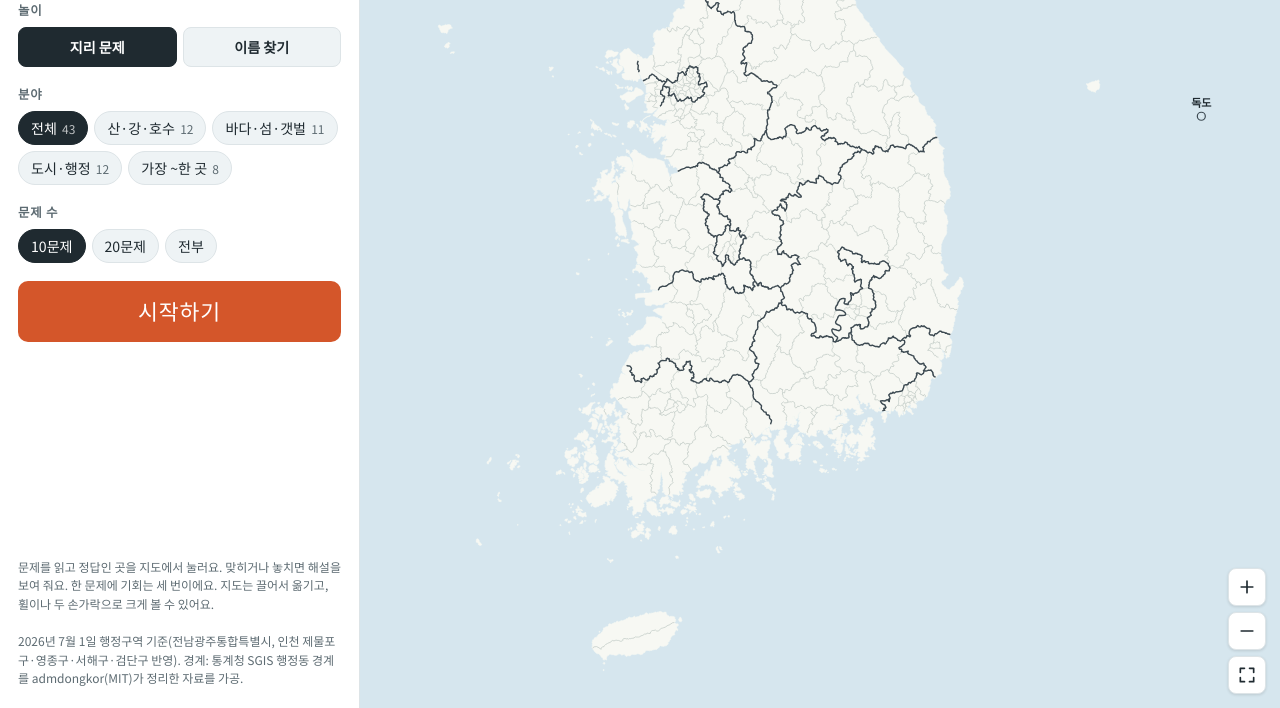
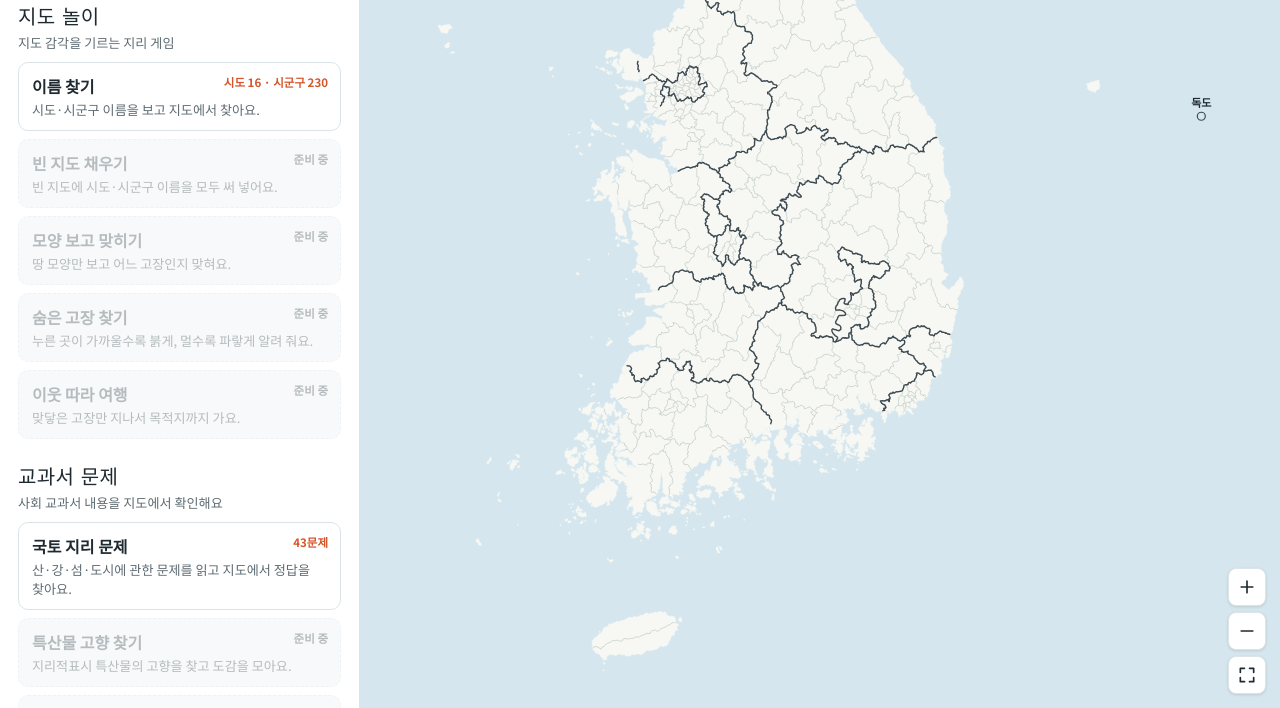
Before and after one commit to ggcrunch00/map-master-korea, a plain HTML site: page index.html in a window 1280 px wide. Shown: the part 92-800 px from the top of the page. Drawn offline with Linux system fonts and the light colour scheme.

Commit message:
게임 목록을 묶음별로 나눔: 지도 놀이 · 교과서 문제 · 역사
- 첫 화면을 게임 목록으로(묶음마다 게임 카드, 준비 중인 게임도 보임)
- 게임을 고르면 설정 화면, '게임 목록'으로 돌아가기
- 주소 끝 #find, #quiz 로 게임 설정 바로 열기(수업 링크용)
- 새 게임은 GAMES 목록에 한 줄 추가
- 점검 스크립트를 새 메뉴에 맞춤

Co-Authored-By: Claude Opus 5.5 <noreply@anthropic.com>
Claude-Session: https://claude.ai/code/session_01HK9GuKcfjroBz1ef3L7b4B

```diff
--- a/index.html
+++ b/index.html
@@ -86,6 +86,25 @@ button:focus-visible, [tabindex]:focus-visible { outline: 3px solid var(--accent
 .note { font-size: 0.75rem; color: var(--muted); line-height: 1.55; margin: auto 0 0; }
 .best { font-size: 0.85rem; color: var(--muted); margin: 0; font-variant-numeric: tabular-nums; }
 
+
+/* 게임 목록 */
+.groups { display: flex; flex-direction: column; gap: 22px; }
+.group h2 { font-family: var(--display); font-weight: 400; font-size: 1.25rem; margin: 0; letter-spacing: 0.02em; }
+.group > p { margin: 2px 0 10px; font-size: 0.82rem; color: var(--muted); }
+.cards { display: grid; gap: 8px; }
+.card { display: grid; gap: 2px; text-align: left; border: 1.5px solid var(--panel-line); background: var(--panel); border-radius: var(--r); padding: 11px 13px; position: relative; }
+.card b { font-size: 1rem; padding-right: 64px; }
+.card span { font-size: 0.82rem; color: var(--muted); line-height: 1.45; word-break: keep-all; }
+.card em { position: absolute; top: 11px; right: 12px; font-style: normal; font-size: 0.72rem; font-weight: 700; color: var(--accent); }
+.card:not(:disabled):hover { border-color: var(--accent); }
+.card:disabled { background: var(--chip); border-style: dashed; cursor: default; }
+.card:disabled b { color: var(--muted); }
+.card:disabled em { color: var(--muted); }
+.back { display: inline-flex; align-items: center; gap: 4px; align-self: flex-start; border: 0; background: none; padding: 4px 6px 4px 0; color: var(--muted); font-weight: 700; font-size: 0.88rem; }
+.back svg { width: 18px; height: 18px; stroke: currentColor; fill: none; stroke-width: 2.2; stroke-linecap: round; stroke-linejoin: round; }
+.setup-head h2 { font-family: var(--display); font-weight: 400; font-size: 1.6rem; margin: 0; line-height: 1.15; }
+.setup-head p:last-child { margin: 6px 0 0; font-size: 0.88rem; color: var(--muted); line-height: 1.5; word-break: keep-all; }
+.setup-head .label { margin-bottom: 4px; }
 /* 문제 화면 */
 .hud { display: flex; gap: 8px; font-variant-numeric: tabular-nums; }
 .hud div { flex: 1; background: var(--chip); border-radius: 8px; padding: 8px 10px; }
@@ -181,13 +200,19 @@ button:disabled { opacity: 0.45; cursor: default; }
     </div>
 
     <!-- 처음 화면 -->
-    <section id="menu" style="display:contents">
-      <div>
-        <p class="label">놀이</p>
-        <div class="chips seg" id="modeChips">
-          <button class="chip" data-m="quiz" aria-pressed="true">지리 문제</button>
-          <button class="chip" data-m="name" aria-pressed="false">이름 찾기</button>
-        </div>
+    <!-- 게임 목록 -->
+    <section id="home" style="display:contents">
+      <div id="groups" class="groups"></div>
+      <p class="note">2026년 7월 1일 행정구역 기준(전남광주통합특별시, 인천 제물포구·영종구·서해구·검단구 반영). 경계: 통계청 SGIS 행정동 경계를 admdongkor(MIT)가 정리한 자료를 가공.</p>
+    </section>
+
+    <!-- 게임 설정 -->
+    <section id="setup" style="display:contents" hidden>
+      <button class="back" id="backBtn"><svg viewBox="0 0 24 24"><path d="M15 5l-7 7 7 7"/></svg>게임 목록</button>
+      <div class="setup-head">
+        <p class="label" id="setGroup"></p>
+        <h2 id="setTitle"></h2>
+        <p id="setDesc"></p>
       </div>
       <div id="quizOpts">
         <p class="label">분야</p>
@@ -215,7 +240,7 @@ button:disabled { opacity: 0.45; cursor: default; }
       </div>
       <button class="go" id="goBtn">시작하기</button>
       <p class="best" id="bestLine"></p>
-      <p class="note"><span id="howTo"></span> 지도는 끌어서 옮기고, 휠이나 두 손가락으로 크게 볼 수 있어요.<br><br>2026년 7월 1일 행정구역 기준(전남광주통합특별시, 인천 제물포구·영종구·서해구·검단구 반영). 경계: 통계청 SGIS 행정동 경계를 admdongkor(MIT)가 정리한 자료를 가공.</p>
+      <p class="note"><span id="howTo"></span> 지도는 끌어서 옮기고, 휠이나 두 손가락으로 크게 볼 수 있어요.</p>
     </section>
 
     <!-- 문제 화면 -->
@@ -260,7 +285,7 @@ button:disabled { opacity: 0.45; cursor: default; }
       <button class="go" id="againBtn">다시 하기</button>
       <div class="row">
         <button class="ghost" id="retryWrongBtn">틀린 곳만</button>
-        <button class="ghost" id="homeBtn">처음으로</button>
+        <button class="ghost" id="homeBtn">게임 목록</button>
       </div>
     </section>
   </aside>
@@ -432,22 +457,68 @@ function paintSound() {
 $("#soundBtn").onclick = () => { soundOn = !soundOn; store.set("sound", soundOn); paintSound(); };
 paintSound();
 
-// ───────── 처음 화면 ─────────
-// mode: "quiz"(지리 문제) | "name"(이름 찾기)
-const G = { mode: store.get("mode", "quiz"), lv: 1, sido: store.get("sido", "11"), cat: "전체", n: 10, on: false };
+// ───────── 게임 목록 ─────────
+// 새 게임은 GAMES에 한 줄 넣으면 목록에 나와요. engine이 없으면 '준비 중'으로 보여요.
+//   engine: "name"(이름 보고 찾기) | "quiz"(문제 읽고 찾기)
+const GROUPS = [
+  { id: "map", title: "지도 놀이", desc: "지도 감각을 기르는 지리 게임" },
+  { id: "book", title: "교과서 문제", desc: "사회 교과서 내용을 지도에서 확인해요" },
+  { id: "hist", title: "역사", desc: "역사 속 장소를 지도에서 찾아요" },
+];
 const QB = window.GEO_Q || [];
+const GAMES = [
+  { id: "find", group: "map", engine: "name", title: "이름 찾기", desc: "시도·시군구 이름을 보고 지도에서 찾아요.", size: "시도 16 · 시군구 230" },
+  { id: "fill", group: "map", title: "빈 지도 채우기", desc: "빈 지도에 시도·시군구 이름을 모두 써 넣어요." },
+  { id: "shape", group: "map", title: "모양 보고 맞히기", desc: "땅 모양만 보고 어느 고장인지 맞혀요." },
+  { id: "hot", group: "map", title: "숨은 고장 찾기", desc: "누른 곳이 가까울수록 붉게, 멀수록 파랗게 알려 줘요." },
+  { id: "route", group: "map", title: "이웃 따라 여행", desc: "맞닿은 고장만 지나서 목적지까지 가요." },
+  { id: "quiz", group: "book", engine: "quiz", title: "국토 지리 문제", desc: "산·강·섬·도시에 관한 문제를 읽고 지도에서 정답을 찾아요.", size: QB.length + "문제" },
+  { id: "product", group: "book", title: "특산물 고향 찾기", desc: "지리적표시 특산물의 고향을 찾고 도감을 모아요." },
+  { id: "local", group: "book", title: "우리 고장", desc: "선생님이 고른 우리 고장 문제를 풀어요." },
+  { id: "histmap", group: "hist", title: "역사의 현장", desc: "역사적 사건이 일어난 곳을 지도에서 찾아요." },
+];
+const gameBy = Object.fromEntries(GAMES.map((g) => [g.id, g]));
+$("#groups").innerHTML = GROUPS.map((gr) => `
+  <section class="group">
+    <h2>${gr.title}</h2><p>${gr.desc}</p>
+    <div class="cards">${GAMES.filter((g) => g.group === gr.id).map((g) => `
+      <button class="card" data-g="${g.id}" ${g.engine ? "" : "disabled"}>
+        <b>${g.title}</b><span>${g.desc}</span>
+        <em>${g.engine ? g.size : "준비 중"}</em>
+      </button>`).join("")}
+    </div>
+  </section>`).join("");
+
+// ───────── 게임 설정 ─────────
+const G = { game: null, mode: null, lv: 1, sido: store.get("sido", "11"), cat: "전체", n: 10, on: false };
 const CATS = ["전체", ...new Set(QB.map((q) => q.cat))];
 const SIDO2 = M.sido.filter((s) => unitsOfSido(s.c).length > 1);
 $("#sidoChips").innerHTML = SIDO2.map((s) => `<button class="chip" data-s="${s.c}" aria-pressed="false">${s.short}</button>`).join("");
 $("#catChips").innerHTML = CATS.map((c) => `<button class="chip" data-c="${c}" aria-pressed="false">${c} <small>${c === "전체" ? QB.length : QB.filter((q) => q.cat === c).length}</small></button>`).join("");
 function pressed(box, attr, val) { box.querySelectorAll("button").forEach((b) => b.setAttribute("aria-pressed", String(b.dataset[attr] === String(val)))); }
 function bestKey() { return G.mode === "quiz" ? "bestQ." + G.cat : G.lv === 2 ? "best2." + G.sido : "best" + G.lv; }
+function setHash(h) { try { if (location.hash.slice(1) !== h) history.replaceState(null, "", h ? "#" + h : location.pathname + location.search); } catch {} }
+function openGame(id) {
+  const g = gameBy[id]; if (!g || !g.engine) return goHome();
+  G.game = id; G.mode = g.engine; setHash(id);
+  $("#setGroup").textContent = GROUPS.find((x) => x.id === g.group).title;
+  $("#setTitle").textContent = g.title; $("#setDesc").textContent = g.desc;
+  show("setup"); paintMenu();
+}
+function goHome() {
+  G.game = null; G.mode = null; setHash("");
+  $("#brandSub").textContent = "2026년 7월 행정구역";
+  show("home"); clearMap(); svg.classList.remove("lv1"); home = { x: 0, y: 0, width: M.w, height: M.h }; fitHome();
+}
+$("#groups").onclick = (e) => { const b = e.target.closest(".card"); if (b && !b.disabled) openGame(b.dataset.g); };
+$("#backBtn").onclick = goHome;
+window.addEventListener("hashchange", () => { if (G.on) return; const h = location.hash.slice(1); if (h && h !== G.game) openGame(h); else if (!h && G.game) goHome(); });
 function paintMenu() {
-  pressed($("#modeChips"), "m", G.mode); pressed($("#stages"), "lv", G.lv); pressed($("#sidoChips"), "s", G.sido);
+  pressed($("#stages"), "lv", G.lv); pressed($("#sidoChips"), "s", G.sido);
   pressed($("#catChips"), "c", G.cat); pressed($("#countChips"), "n", G.n);
   $("#nameOpts").hidden = G.mode !== "name"; $("#quizOpts").hidden = G.mode !== "quiz";
   $("#sidoPick").hidden = G.mode !== "name" || G.lv !== 2;
-  $("#brandSub").textContent = (G.mode === "quiz" ? "지리 문제" : "이름 찾기") + " · 2026년 7월 행정구역";
+  $("#brandSub").textContent = gameBy[G.game].title + " · 2026년 7월 행정구역";
   $("#howTo").textContent = G.mode === "quiz"
     ? "문제를 읽고 정답인 곳을 지도에서 눌러요. 맞히거나 놓치면 해설을 보여 줘요. 한 문제에 기회는 세 번이에요."
     : "이름을 보고 지도에서 그곳을 눌러요. 한 문제에 기회는 세 번이에요.";
@@ -455,7 +526,6 @@ function paintMenu() {
   $("#bestLine").textContent = b ? `여기 최고 기록: ${b.score}점 (${b.of}문제, ${fmtT(b.t)})` : "";
   preview();
 }
-$("#modeChips").onclick = (e) => { const b = e.target.closest("button"); if (b) { G.mode = b.dataset.m; store.set("mode", G.mode); paintMenu(); } };
 $("#stages").onclick = (e) => { const b = e.target.closest("button"); if (b) { G.lv = +b.dataset.lv; paintMenu(); } };
 $("#sidoChips").onclick = (e) => { const b = e.target.closest("button"); if (b) { G.sido = b.dataset.s; store.set("sido", G.sido); paintMenu(); } };
 $("#catChips").onclick = (e) => { const b = e.target.closest("button"); if (b) { G.cat = b.dataset.c; paintMenu(); } };
@@ -641,8 +711,10 @@ function finish(quit) {
 }
 $("#goBtn").onclick = () => start();
 $("#againBtn").onclick = () => start();
-$("#homeBtn").onclick = () => { show("menu"); $("#legend").hidden = true; paintMenu(); };
-function show(id) { ["menu", "play", "result"].forEach((s) => ($("#" + s).hidden = s !== id)); }
+$("#homeBtn").onclick = () => { $("#legend").hidden = true; goHome(); };
+function show(id) { ["home", "setup", "play", "result"].forEach((s) => ($("#" + s).hidden = s !== id)); $("#panel").scrollTop = 0; }
 
-paintMenu();
+// 주소 끝에 #quiz 처럼 게임 이름이 있으면 그 게임 설정을 바로 열어요(수업 때 링크로 나눠 주기)
+const startHash = location.hash.slice(1);
+if (gameBy[startHash] && gameBy[startHash].engine) openGame(startHash); else goHome();
 </script>
```
Also changed, not shown: tests/play_test.js (+1 -1 lines), tests/quiz_test.js (+1 -1 lines), README.md.
